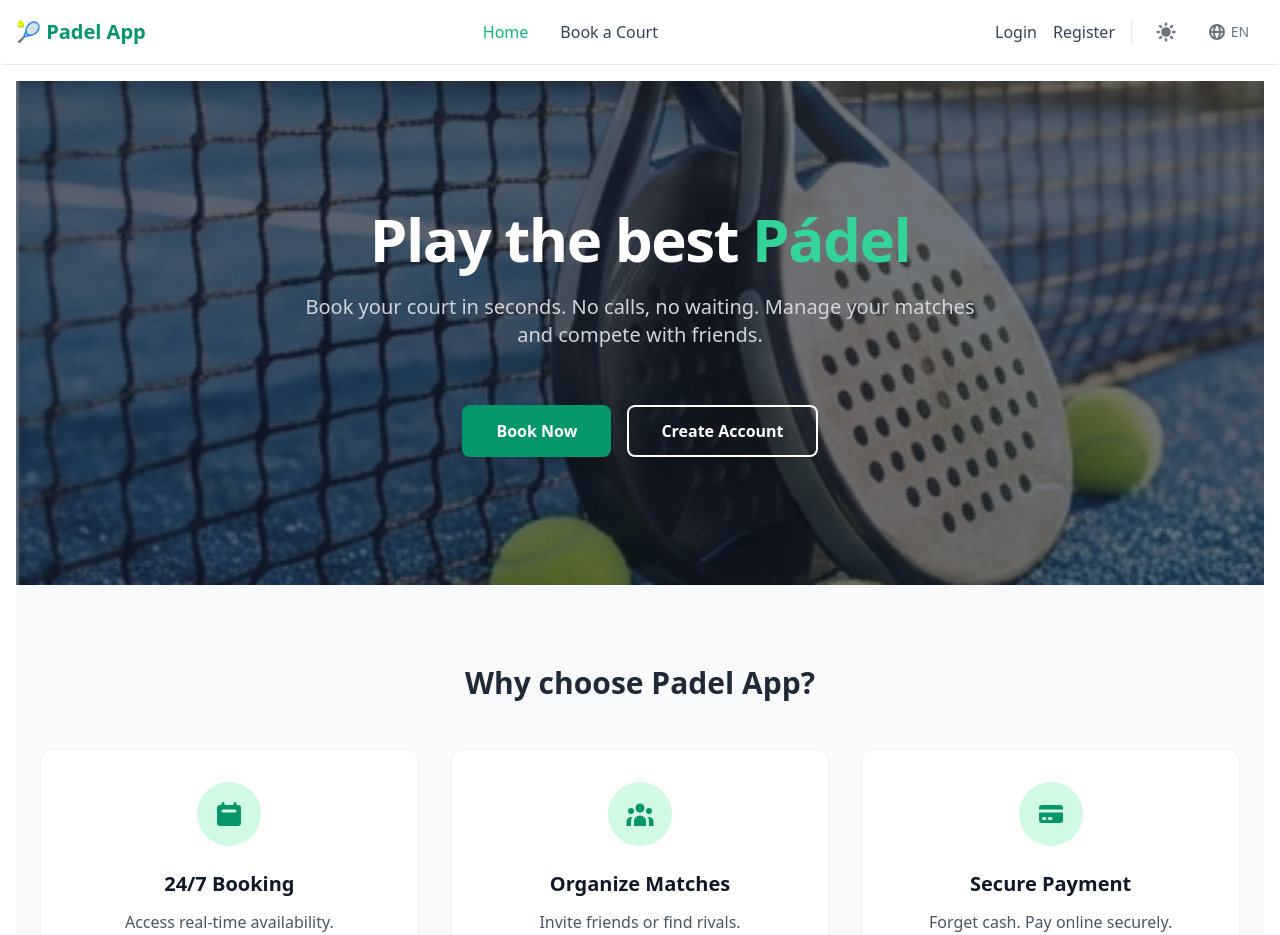
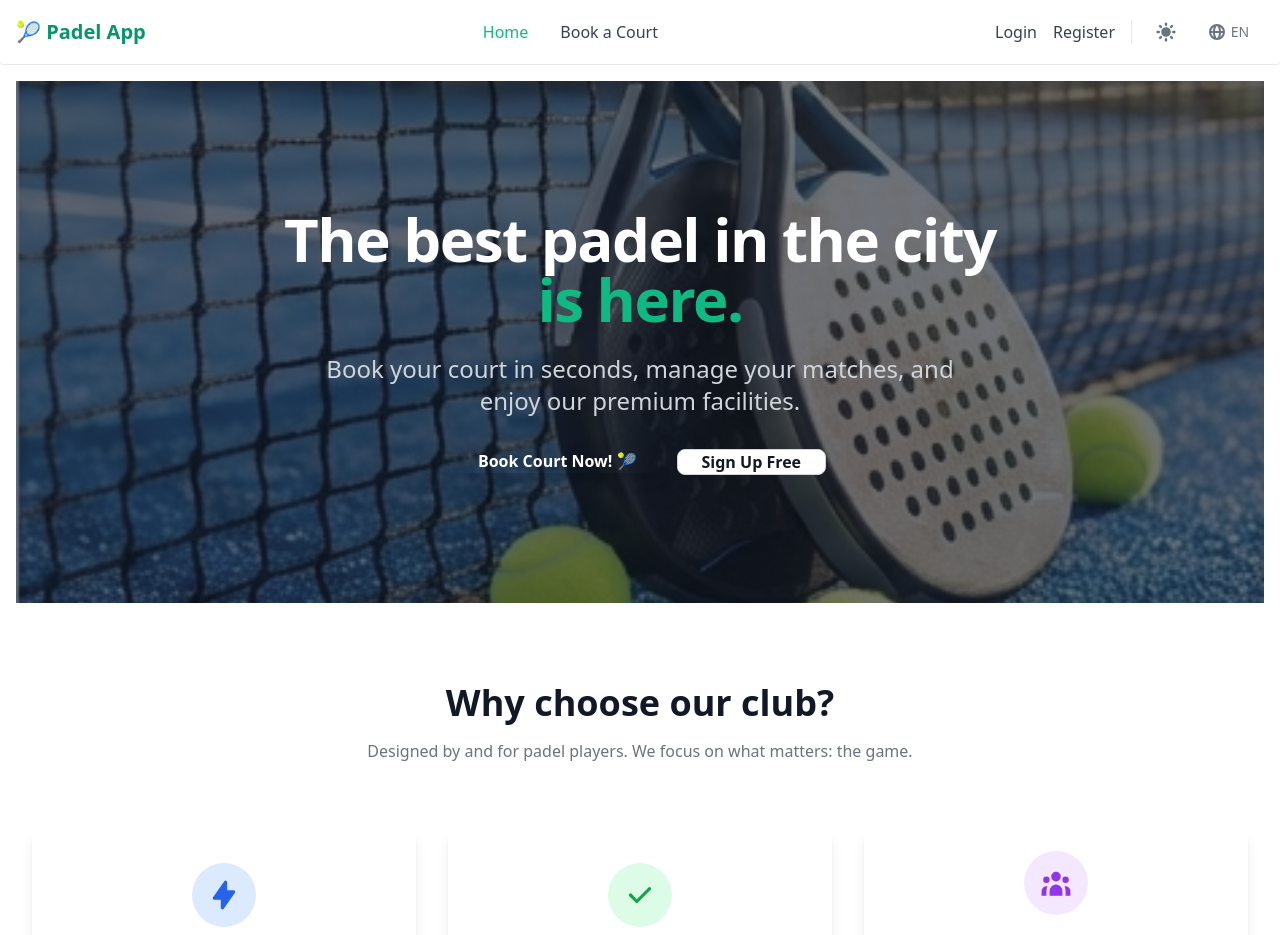
Before and after one commit to iggarsaudev/reservas-padel, a React app in the folder frontend/: page / in a window 1280 px wide. Shown: the top 935 px of the page. Built offline with nearby package versions, Linux system fonts and the light colour scheme; the HTML template or start-up script is replaced by a standard one.

Commit message:
feat: redesign home page with hero image and translations

```diff
--- a/frontend/src/i18n/locales/en.json
+++ b/frontend/src/i18n/locales/en.json
@@ -10,18 +10,22 @@
     "welcome_user": "Hello, {{name}}"
   },
   "home": {
-    "welcome": "Welcome to",
-    "hero_title": "Play the best",
-    "hero_subtitle": "Book your court in seconds. No calls, no waiting. Manage your matches and compete with friends.",
-    "cta_reserve": "Book Now",
-    "cta_account": "Create Account",
-    "features_title": "Why choose Padel App?",
-    "feature_1_title": "24/7 Booking",
-    "feature_1_desc": "Access real-time availability.",
-    "feature_2_title": "Organize Matches",
-    "feature_2_desc": "Invite friends or find rivals.",
-    "feature_3_title": "Secure Payment",
-    "feature_3_desc": "Forget cash. Pay online securely."
+    "hero_title_1": "The best padel in the city",
+    "hero_title_2": "is here.",
+    "hero_subtitle": "Book your court in seconds, manage your matches, and enjoy our premium facilities.",
+    "cta_reserve": "Book Court Now! 🎾",
+    "cta_register": "Sign Up Free",
+    "features_title": "Why choose our club?",
+    "features_subtitle": "Designed by and for padel players. We focus on what matters: the game.",
+    "feature_1_title": "World Padel Tour Courts",
+    "feature_1_desc": "State-of-the-art grass and panoramic glass for perfect visibility.",
+    "feature_2_title": "24/7 Online Booking",
+    "feature_2_desc": "Forget about calling. Check real-time availability and book instantly.",
+    "feature_3_title": "Active Community",
+    "feature_3_desc": "We organize monthly tournaments and American rounds. Find opponents at your level!",
+    "final_title": "Ready to play?",
+    "final_text": "Join over 500 players already enjoying our facilities every week.",
+    "final_btn": "Create my free account"
   },
   "footer": {
     "about": "About Us",
--- a/frontend/src/i18n/locales/es.json
+++ b/frontend/src/i18n/locales/es.json
@@ -10,18 +10,22 @@
     "welcome_user": "Hola, {{name}}"
   },
   "home": {
-    "welcome": "Bienvenido a",
-    "hero_title": "Juega al mejor",
-    "hero_subtitle": "Reserva tu pista en segundos. Sin llamadas, sin esperas. Gestiona tus partidos y compite con amigos.",
-    "cta_reserve": "Reservar Ahora",
-    "cta_account": "Crear Cuenta",
-    "features_title": "¿Por qué elegir Padel App?",
-    "feature_1_title": "Reserva 24/7",
-    "feature_1_desc": "Accede a la disponibilidad en tiempo real.",
-    "feature_2_title": "Organiza Partidos",
-    "feature_2_desc": "Invita a tus amigos o encuentra rivales.",
-    "feature_3_title": "Pago Seguro",
-    "feature_3_desc": "Olvídate del efectivo. Paga online."
+    "hero_title_1": "El mejor pádel de la ciudad",
+    "hero_title_2": "está aquí.",
+    "hero_subtitle": "Reserva tu pista en segundos, gestiona tus partidos y disfruta de nuestras instalaciones premium.",
+    "cta_reserve": "¡Reservar Pista Ahora! 🎾",
+    "cta_register": "Registrarse Gratis",
+    "features_title": "¿Por qué elegir nuestro club?",
+    "features_subtitle": "Diseñado por y para jugadores de pádel. Nos centramos en lo que importa: el juego.",
+    "feature_1_title": "Pistas World Padel Tour",
+    "feature_1_desc": "Césped de última generación y cristales panorámicos para una visibilidad perfecta.",
+    "feature_2_title": "Reserva Online 24/7",
+    "feature_2_desc": "Olvídate de llamar por teléfono. Mira la disponibilidad en tiempo real y reserva al instante.",
+    "feature_3_title": "Comunidad Activa",
+    "feature_3_desc": "Organizamos torneos mensuales y americanas. ¡Encuentra rivales de tu nivel!",
+    "final_title": "¿Listo para jugar?",
+    "final_text": "Únete a más de 500 jugadores que ya disfrutan de nuestras instalaciones cada semana.",
+    "final_btn": "Crear mi cuenta gratis"
   },
   "footer": {
     "about": "Sobre Nosotros",
--- a/frontend/src/pages/Home.jsx
+++ b/frontend/src/pages/Home.jsx
@@ -1,95 +1,130 @@
 import { Link } from "react-router-dom";
-import { Button } from "flowbite-react";
-import { HiCalendar, HiCreditCard, HiUserGroup } from "react-icons/hi";
+import { Button, Card } from "flowbite-react";
+import { useTranslation } from "react-i18next";
+import { HiCheck, HiUserGroup, HiLightningBolt } from "react-icons/hi";
 import heroImage from "../assets/images/hero-padel.jpg";
-import { useTranslation } from "react-i18next";
 
 function Home() {
   const { t } = useTranslation();
 
   return (
-    <div className="flex flex-col min-h-screen dark:bg-gray-900">
-      {/* HERO SECTION (Portada) */}
-      <section className="relative bg-gray-900 text-white py-32 px-6">
-        {/* Imagen de fondo con oscurecimiento (overlay) */}
-        <div
-          className="absolute inset-0 z-0 opacity-40 bg-cover bg-center"
-          style={{ backgroundImage: `url(${heroImage})` }}
-        ></div>
+    <div className="min-h-screen flex flex-col">
+      {/* --- HERO SECTION --- */}
+      <section className="relative bg-gray-900 text-white py-32 px-4 overflow-hidden">
+        {/* Imagen de fondo con overlay oscuro */}
+        <div className="absolute inset-0 z-0">
+          <img
+            src={heroImage}
+            alt="Padel Court"
+            className="w-full h-full object-cover opacity-40"
+          />
+        </div>
 
-        {/* Contenido Hero */}
-        <div className="relative z-10 container mx-auto text-center flex flex-col items-center gap-6">
-          <h1 className="text-5xl md:text-6xl font-extrabold tracking-tight">
-            {t("home.hero_title")}{" "}
-            <span className="text-primary-400">Pádel</span>
+        <div className="relative z-10 container mx-auto text-center">
+          <h1 className="text-5xl md:text-6xl font-extrabold tracking-tight mb-6 animate-fade-in-up">
+            {t("home.hero_title_1")} <br />
+            <span className="text-primary-500">{t("home.hero_title_2")}</span>
           </h1>
-          <p className="text-xl text-gray-300 max-w-2xl">
+          <p className="text-xl md:text-2xl text-gray-300 mb-8 max-w-2xl mx-auto">
             {t("home.hero_subtitle")}
           </p>
-
-          <div className="flex flex-col sm:flex-row gap-4 mt-8 justify-center">
+          <div className="flex flex-col sm:flex-row justify-center gap-4">
             <Link to="/reservas">
               <Button
                 size="xl"
-                className="bg-primary-600 hover:bg-primary-700 text-white border-2 border-transparent font-bold shadow-lg transform hover:scale-105 transition-transform w-full sm:w-auto px-8 py-3"
+                gradientDuoTone="greenToBlue"
+                className="w-full sm:w-auto font-bold shadow-lg hover:scale-105 transition-transform"
               >
                 {t("home.cta_reserve")}
               </Button>
             </Link>
-
             <Link to="/register">
               <Button
                 size="xl"
-                className="bg-transparent border-2 border-white text-white hover:bg-white/20 font-bold shadow-lg transform hover:scale-105 transition-transform w-full sm:w-auto px-8 py-3"
+                color="light"
+                className="w-full sm:w-auto font-bold hover:scale-105 transition-transform"
               >
-                {t("home.cta_account")}
+                {t("home.cta_register")}
               </Button>
             </Link>
           </div>
         </div>
       </section>
 
-      {/* FEATURES SECTION (Ventajas) */}
-      <section className="py-20 bg-gray-50">
-        <div className="container mx-auto px-6">
-          <h2 className="text-3xl font-bold text-center text-gray-800 mb-12">
+      {/* --- CARACTERÍSTICAS (FEATURES) --- */}
+      <section className="py-20 bg-white dark:bg-gray-900">
+        <div className="container mx-auto px-4">
+          <div className="text-center mb-16">
+            <h2 className="text-3xl md:text-4xl font-bold text-gray-900 dark:text-white mb-4">
               {t("home.features_title")}
             </h2>
+            <p className="text-gray-500 dark:text-gray-400 max-w-xl mx-auto">
+              {t("home.features_subtitle")}
+            </p>
+          </div>
 
           <div className="grid md:grid-cols-3 gap-8">
             {/* Feature 1 */}
-            <div className="bg-white p-8 rounded-xl shadow-sm hover:shadow-md transition-shadow text-center border border-gray-100">
-              <div className="bg-primary-100 text-primary-600 w-16 h-16 rounded-full flex items-center justify-center mx-auto mb-6 text-3xl">
-                <HiCalendar />
+            <Card className="dark:bg-gray-800 border-none shadow-lg hover:shadow-xl transition-shadow">
+              <div className="flex flex-col items-center text-center">
+                <div className="p-4 bg-blue-100 rounded-full mb-4 text-blue-600 dark:bg-blue-900 dark:text-blue-300">
+                  <HiLightningBolt className="w-8 h-8" />
                 </div>
-              <h3 className="text-xl font-bold mb-3 text-gray-900">
+                <h3 className="text-xl font-bold mb-2 text-gray-900 dark:text-white">
                   {t("home.feature_1_title")}
                 </h3>
-              <p className="text-gray-600">{t("home.feature_1_desc")}</p>
+                <p className="text-gray-500 dark:text-gray-400">
+                  {t("home.feature_1_desc")}
+                </p>
               </div>
+            </Card>
 
             {/* Feature 2 */}
-            <div className="bg-white p-8 rounded-xl shadow-sm hover:shadow-md transition-shadow text-center border border-gray-100">
-              <div className="bg-primary-100 text-primary-600 w-16 h-16 rounded-full flex items-center justify-center mx-auto mb-6 text-3xl">
-                <HiUserGroup />
+            <Card className="dark:bg-gray-800 border-none shadow-lg hover:shadow-xl transition-shadow">
+              <div className="flex flex-col items-center text-center">
+                <div className="p-4 bg-green-100 rounded-full mb-4 text-green-600 dark:bg-green-900 dark:text-green-300">
+                  <HiCheck className="w-8 h-8" />
                 </div>
-              <h3 className="text-xl font-bold mb-3 text-gray-900">
+                <h3 className="text-xl font-bold mb-2 text-gray-900 dark:text-white">
                   {t("home.feature_2_title")}
                 </h3>
-              <p className="text-gray-600">{t("home.feature_2_desc")}</p>
+                <p className="text-gray-500 dark:text-gray-400">
+                  {t("home.feature_2_desc")}
+                </p>
               </div>
+            </Card>
 
             {/* Feature 3 */}
-            <div className="bg-white p-8 rounded-xl shadow-sm hover:shadow-md transition-shadow text-center border border-gray-100">
-              <div className="bg-primary-100 text-primary-600 w-16 h-16 rounded-full flex items-center justify-center mx-auto mb-6 text-3xl">
-                <HiCreditCard />
+            <Card className="dark:bg-gray-800 border-none shadow-lg hover:shadow-xl transition-shadow">
+              <div className="flex flex-col items-center text-center">
+                <div className="p-4 bg-purple-100 rounded-full mb-4 text-purple-600 dark:bg-purple-900 dark:text-purple-300">
+                  <HiUserGroup className="w-8 h-8" />
                 </div>
-              <h3 className="text-xl font-bold mb-3 text-gray-900">
+                <h3 className="text-xl font-bold mb-2 text-gray-900 dark:text-white">
                   {t("home.feature_3_title")}
                 </h3>
-              <p className="text-gray-600">{t("home.feature_3_desc")}</p>
+                <p className="text-gray-500 dark:text-gray-400">
+                  {t("home.feature_3_desc")}
+                </p>
+              </div>
+            </Card>
           </div>
         </div>
+      </section>
+
+      <section className="py-20 bg-gray-50 dark:bg-gray-800">
+        <div className="container mx-auto px-4 text-center">
+          <h2 className="text-3xl font-bold mb-6 text-gray-900 dark:text-white">
+            {t("home.final_title")}
+          </h2>
+          <p className="text-gray-500 dark:text-gray-400 mb-8 max-w-2xl mx-auto">
+            {t("home.final_text")}
+          </p>
+          <Link to="/register">
+            <Button gradientMonochrome="info" size="xl" className="font-bold">
+              {t("home.final_btn")}
+            </Button>
+          </Link>
         </div>
       </section>
     </div>
```
Lines whose indentation alone changed are shown as unchanged.
